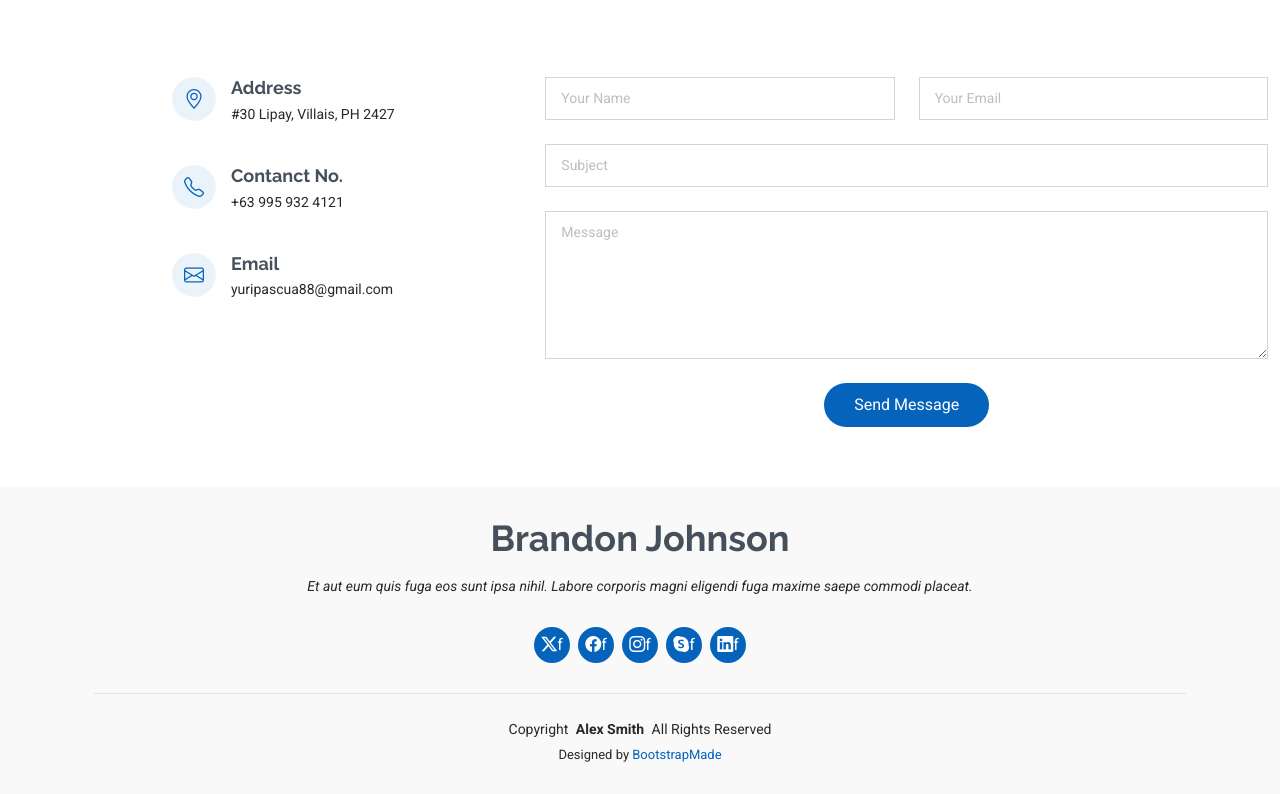
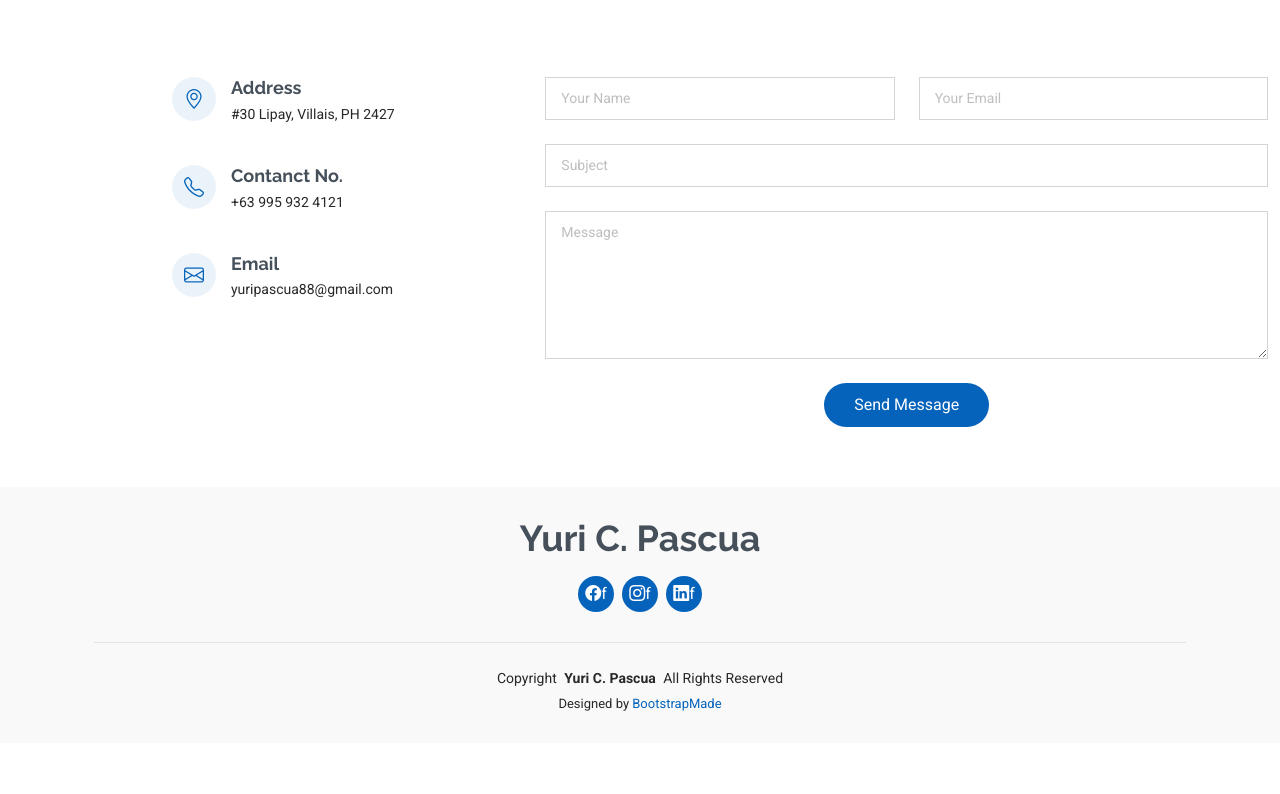
Before and after one commit to Yolyn01/yursdev, a plain HTML site: page index.html in a window 1280 px wide. Shown: the part 6752-7546 px from the top of the page. After the commit the page ends 7495 px from the top, so only its background shows below. Drawn offline with nearby package versions, Linux system fonts and the light colour scheme.

Commit message:
Update index.html

```diff
--- a/index.html
+++ b/index.html
@@ -1013,22 +1013,19 @@
 
     <footer id="footer" class="footer position-relative light-background">
       <div class="container">
-        <h3 class="sitename">Brandon Johnson</h3>
-        <p>
-          Et aut eum quis fuga eos sunt ipsa nihil. Labore corporis magni
-          eligendi fuga maxime saepe commodi placeat.
-        </p>
+        <h3 class="sitename">Yuri C. Pascua</h3>
+
         <div class="social-links d-flex justify-content-center">
-          <a href="#"><i class="bi bi-twitter-x"></i>f</a>
-          <a href="#"><i class="bi bi-facebook"></i>f</a>
-          <a href="#"><i class="bi bi-instagram"></i>f</a>
-          <a href="#"><i class="bi bi-skype"></i>f</a>
-          <a href="#"><i class="bi bi-linkedin"></i>f</a>
+
+          <a href="https://www.facebook.com/Yursdev/"><i class="bi bi-facebook"></i>f</a>
+          <a href="https://www.instagram.com/yursdev/"><i class="bi bi-instagram"></i>f</a>
+
+          <a href="https://www.linkedin.com/in/yuri-pascua-34573b329/"><i class="bi bi-linkedin"></i>f</a>
         </div>
         <div class="container">
           <div class="copyright">
             <span>Copyright</span>
-            <strong class="px-1 sitename">Alex Smith</strong>
+            <strong class="px-1 sitename">Yuri C. Pascua</strong>
             <span>All Rights Reserved</span>
           </div>
           <div class="credits">
```
